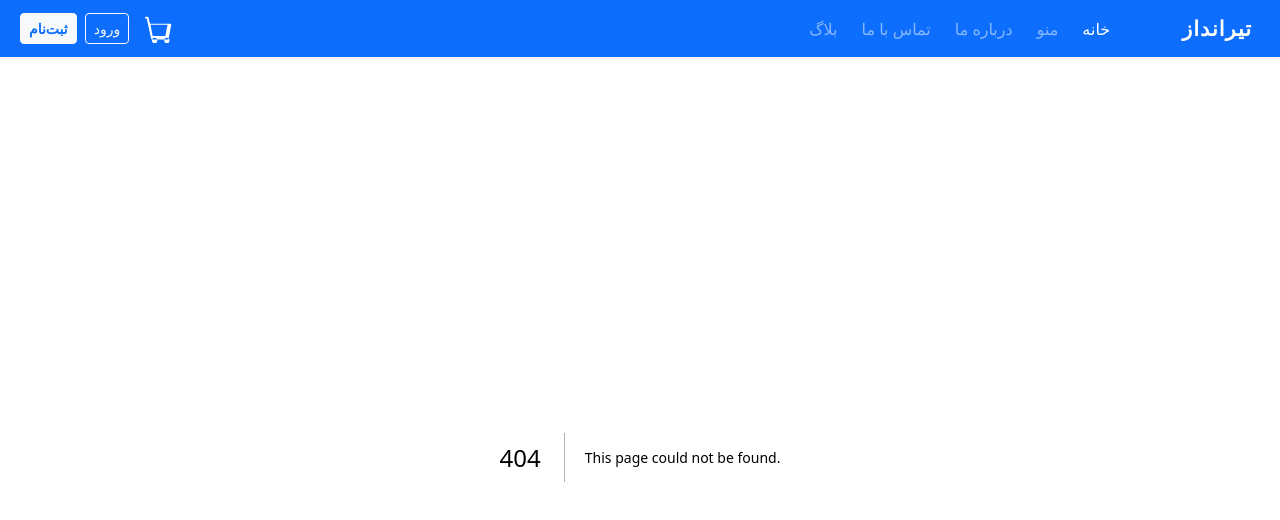
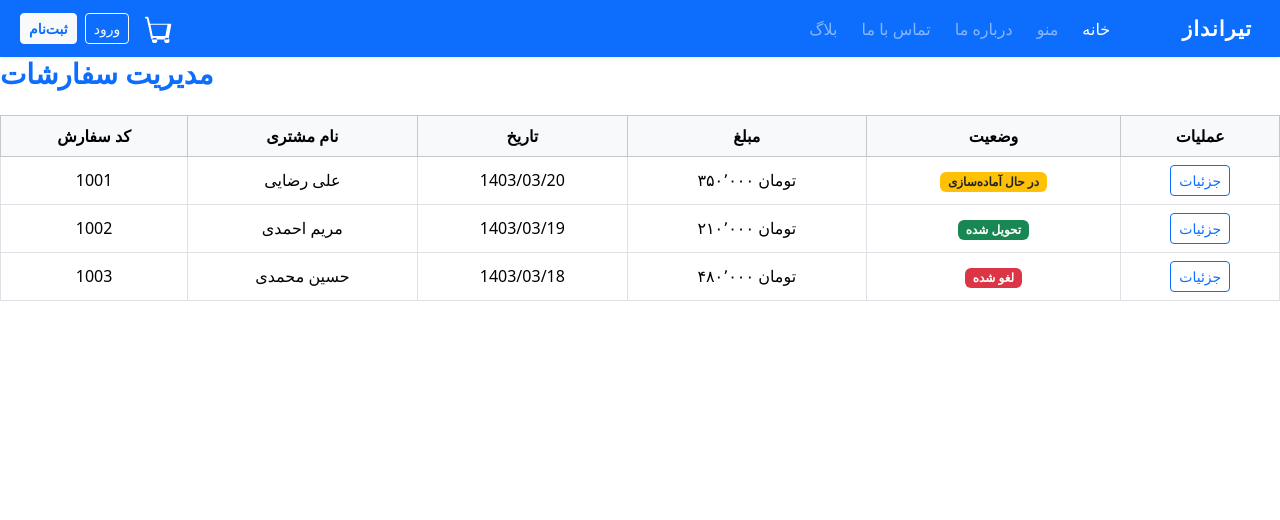
Before and after one commit to artificialxflow/tirandaz-food, a Next.js app: page /admin/orders in a window 1280 px wide. Before the commit this address had no page. Shown: the top 520 px of the page. Built offline with nearby package versions, Linux system fonts and the light colour scheme.

Commit message:
Create page.tsx

```diff
--- /dev/null
+++ b/app/admin/orders/page.tsx
@@ -0,0 +1,47 @@
+export default function AdminOrdersPage() {
+  return (
+    <div>
+      <h3 className="fw-bold mb-4 text-primary">مدیریت سفارشات</h3>
+      <div className="table-responsive">
+        <table className="table table-bordered align-middle text-center">
+          <thead className="table-light">
+            <tr>
+              <th>کد سفارش</th>
+              <th>نام مشتری</th>
+              <th>تاریخ</th>
+              <th>مبلغ</th>
+              <th>وضعیت</th>
+              <th>عملیات</th>
+            </tr>
+          </thead>
+          <tbody>
+            <tr>
+              <td>1001</td>
+              <td>علی رضایی</td>
+              <td>1403/03/20</td>
+              <td>۳۵۰٬۰۰۰ تومان</td>
+              <td><span className="badge bg-warning text-dark">در حال آماده‌سازی</span></td>
+              <td><button className="btn btn-sm btn-outline-primary">جزئیات</button></td>
+            </tr>
+            <tr>
+              <td>1002</td>
+              <td>مریم احمدی</td>
+              <td>1403/03/19</td>
+              <td>۲۱۰٬۰۰۰ تومان</td>
+              <td><span className="badge bg-success">تحویل شده</span></td>
+              <td><button className="btn btn-sm btn-outline-primary">جزئیات</button></td>
+            </tr>
+            <tr>
+              <td>1003</td>
+              <td>حسین محمدی</td>
+              <td>1403/03/18</td>
+              <td>۴۸۰٬۰۰۰ تومان</td>
+              <td><span className="badge bg-danger">لغو شده</span></td>
+              <td><button className="btn btn-sm btn-outline-primary">جزئیات</button></td>
+            </tr>
+          </tbody>
+        </table>
+      </div>
+    </div>
+  );
+}
```
